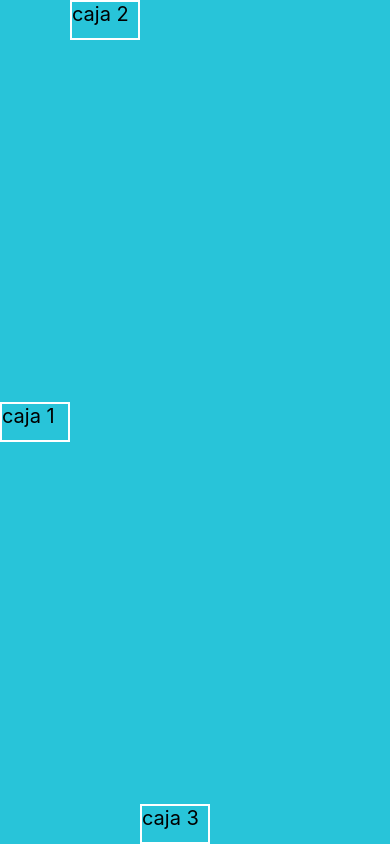
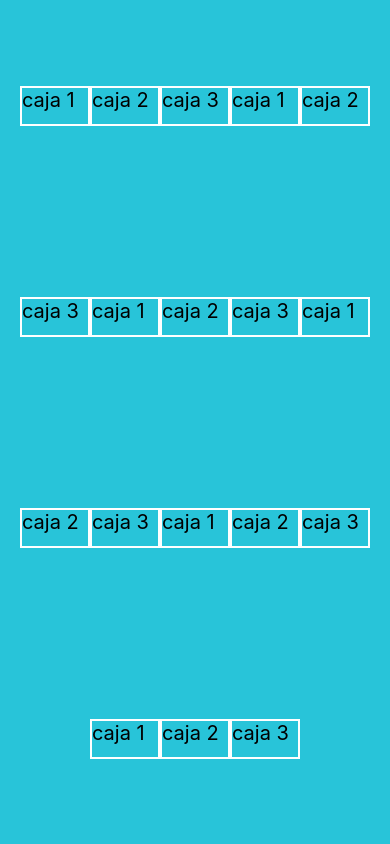
Before and after one commit to braianLucero/ReactNativeProyecto, a React Native app: screen / in a window 390 px wide. Built offline with nearby package versions, Linux system fonts and the light colour scheme.

Commit message:
Using flex wrap.

```diff
--- a/src/screens/FlexScreen.tsx
+++ b/src/screens/FlexScreen.tsx
@@ -7,6 +7,22 @@
             <Text style={styles.caja1}>caja 1 </Text>
             <Text style={styles.caja2}>caja 2 </Text>
             <Text style={styles.caja3}>caja 3 </Text>
+            <Text style={styles.caja1}>caja 1 </Text>
+            <Text style={styles.caja2}>caja 2 </Text>
+            <Text style={styles.caja3}>caja 3 </Text>
+            <Text style={styles.caja1}>caja 1 </Text>
+            <Text style={styles.caja2}>caja 2 </Text>
+            <Text style={styles.caja3}>caja 3 </Text>
+            <Text style={styles.caja1}>caja 1 </Text>
+            <Text style={styles.caja2}>caja 2 </Text>
+            <Text style={styles.caja3}>caja 3 </Text>
+            <Text style={styles.caja1}>caja 1 </Text>
+            <Text style={styles.caja2}>caja 2 </Text>
+            <Text style={styles.caja3}>caja 3 </Text>
+            <Text style={styles.caja1}>caja 1 </Text>
+            <Text style={styles.caja2}>caja 2 </Text>
+            <Text style={styles.caja3}>caja 3 </Text>
+
         </View>
     )
 }
@@ -15,10 +31,10 @@
     container: {
         flex: 1,
         backgroundColor: '#28C4D9',
+        alignItems: 'center',
+        flexWrap: 'wrap',
         flexDirection: 'row',
-        // justifyContent: 'flex-end',
-        // alignItems: 'flex-end'
-
+        justifyContent: 'center',
 
     },
 
@@ -28,7 +44,7 @@
         borderWidth: 2,
         borderColor: 'white',
         fontSize: 20,
-        alignSelf: 'center'
+        // alignSelf: 'center'
 
     },
     caja2: {
@@ -44,6 +60,6 @@
         borderWidth: 2,
         borderColor: 'white',
         fontSize: 20,
-        alignSelf: 'flex-end'
+        // alignSelf: 'flex-end'
     }
 });
```
